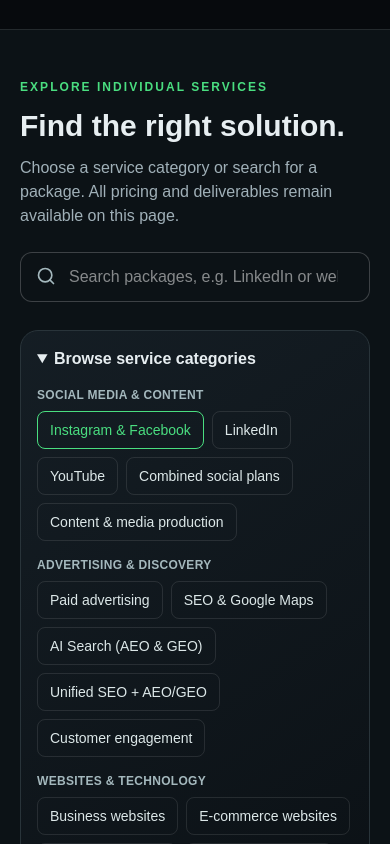
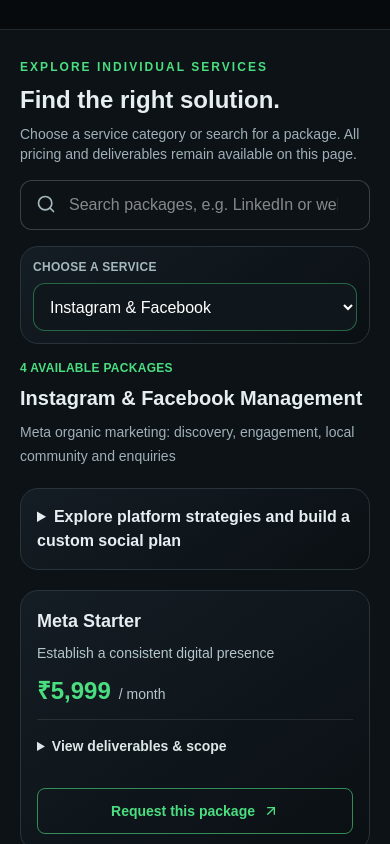
Before and after one commit to manishsirgg/infinitygrowthtech, a Next.js app: page /packages in a window 390 px wide. Shown: the part 2600-3444 px from the top of the page. Built offline with nearby package versions, Linux system fonts and the light colour scheme.

Commit message:
Use mobile category dropdown, compact cards and expandable details

```diff
--- a/src/components/package-catalogue.tsx
+++ b/src/components/package-catalogue.tsx
@@ -37,8 +37,9 @@ export function PackageDetails({ group, initialPackage }: { group: PackageGroup;
   const selectedFilter = filters.find(f => f.title === filter);
   const visiblePackages = selectedFilter ? group.packages.filter(p => selectedFilter.names.includes(p.title)) : group.packages;
   return <div>
-        {filters.length > 0 && <div className="mt-5 flex flex-wrap gap-2" role="group" aria-label="Filter service packages">
-          {filters.map(f => <button key={f.title} type="button" aria-pressed={filter === f.title} onClick={()=>setFilter(f.title)} className={`rounded-lg border px-3 py-2 text-sm font-semibold focus-visible:outline focus-visible:outline-2 focus-visible:outline-[#4ade80] ${filter===f.title?'border-[#4ade80] bg-[#4ade80]/10 text-[#4ade80]':'border-white/20 text-[#dce7e8] hover:border-[#4ade80]'}`}>{f.title}</button>)}
+        {filters.length > 0 && <div className="mt-4">
+          <label className="block text-xs font-semibold text-[#a4b8bd] sm:hidden">Service type<select aria-label="Service type" value={filter} onChange={e=>setFilter(e.target.value)} className="mt-2 min-h-12 w-full rounded-xl border border-white/20 bg-[#10171c] px-3 text-base text-white">{filters.map(f=><option key={f.title}>{f.title}</option>)}</select></label>
+          <div className="hidden flex-wrap gap-2 sm:flex" role="group" aria-label="Filter service packages">{filters.map(f=><button key={f.title} type="button" aria-pressed={filter===f.title} onClick={()=>setFilter(f.title)} className={`rounded-lg border px-3 py-2 text-sm font-semibold ${filter===f.title?'border-[#4ade80] bg-[#4ade80]/10 text-[#4ade80]':'border-white/20 text-[#dce7e8]'}`}>{f.title}</button>)}</div>
         </div>}
         {group.id === 'unified-search' && <div className="mt-5 panel p-5"><h4 className="font-bold">One search strategy, two complementary capabilities.</h4><p className="muted mt-2 text-sm leading-7">Combine organic website optimisation with sampled AI visibility monitoring. Subscription fees are monthly; weekly and daily refer only to the AI data refresh frequency. AI service activation is subject to onboarding.</p><div className="mt-3 flex flex-wrap gap-3"><a href="#seo-discovery" className="text-sm font-semibold text-[#4ade80]">Compare standalone SEO</a><a href="#ai-search-visibility" className="text-sm font-semibold text-[#4ade80]">Compare AI visibility plans</a></div></div>}
         {group.id === 'crm-automation' && <details className="mt-5 panel p-5"><summary className="cursor-pointer font-semibold">Standard integrations or custom software?</summary><p className="muted mt-3 text-sm leading-7">These packages configure and connect existing tools. Custom-built CRM systems, databases, applications and SaaS products are separately scoped under Web Applications &amp; SaaS. Software subscriptions, AI usage and messaging costs are not included.</p><a href="#web-applications" className="mt-3 inline-block text-sm font-semibold text-[#4ade80]">Explore custom software packages</a></details>}
@@ -62,18 +63,20 @@ export function PackageDetails({ group, initialPackage }: { group: PackageGroup;
           </div>
           <SocialPackageSelector />
         </div></details>}
-        {group.id === 'video-youtube' ? <ProductionPackageBrowser packages={group.packages} /> : <div className="mt-5 grid gap-4 sm:grid-cols-2">
-          {visiblePackages.map((pkg) => <article key={pkg.title} className="panel flex min-w-0 flex-col p-5">
+        {group.id === 'video-youtube' ? <ProductionPackageBrowser packages={group.packages} initialPackage={initialPackage} /> : <div className="mt-5 grid gap-4 sm:grid-cols-2">
+          {visiblePackages.map((pkg) => <article key={pkg.title} className="panel flex min-w-0 flex-col p-4 sm:p-5">
             <div className="flex-1">
-              <h3 className="text-xl font-bold">{pkg.title}</h3>
+              <h3 className="text-lg font-bold sm:text-xl">{pkg.title}</h3>
               <p className="mt-2 text-sm text-[#b3c6c8]">{pkg.description}</p>
-              <p className="mt-4 break-words text-2xl font-black text-[#4ade80]">{pkg.price}{!pkg.price.startsWith("Custom") && <span className="ml-2 text-sm font-medium text-[#b4c5c9]">/ {pkg.unit}</span>}</p>
-              <ul className="mt-4 space-y-2 border-t border-white/10 pt-4">
+              <p className="mt-3 break-words text-2xl font-black text-[#4ade80]">{pkg.price}{!pkg.price.startsWith("Custom") && <span className="ml-2 text-sm font-medium text-[#b4c5c9]">/ {pkg.unit}</span>}</p>
+              <details className="mt-3 border-t border-white/10 pt-2 lg:hidden" open={initialPackage === pkg.title ? true : undefined}><summary className="cursor-pointer py-2 text-sm font-semibold text-[#dce7e8]">View deliverables &amp; scope</summary>              <ul className="mt-2 space-y-2">
                 {pkg.features.map(feature=><li key={feature} className="flex items-start gap-2 text-sm leading-6 text-[#dce7e8]"><CheckCircle2 size={17} className="mt-1 shrink-0 text-[#4ade80]" aria-hidden="true"/><span>{feature}</span></li>)}
-              </ul>
+              </ul><p className="mt-3 text-sm leading-6 text-[#a4b8bd]">{pkg.note}</p></details>
+              <div className="hidden lg:block">              <ul className="mt-4 space-y-2 border-t border-white/10 pt-4">
+                {pkg.features.map(feature=><li key={feature} className="flex items-start gap-2 text-sm leading-6 text-[#dce7e8]"><CheckCircle2 size={17} className="mt-1 shrink-0 text-[#4ade80]" aria-hidden="true"/><span>{feature}</span></li>)}
+              </ul><p className="mt-4 border-t border-white/10 pt-4 text-xs leading-5 text-[#a4b8bd]">{pkg.note}</p></div>
             </div>
-            <div className="mt-4 border-t border-white/10 pt-4">
-              <p className="text-xs leading-5 text-[#a4b8bd]">{pkg.note}</p>
+            <div className="mt-2 sm:mt-4">
               <Link href={`/contact?subject=Package%20Consultation&package=${slugify(pkg.title)}`} className="mt-4 inline-flex w-full items-center justify-center gap-2 rounded-lg border border-[#4ade80]/60 px-4 py-3 text-sm font-semibold text-[#4ade80] transition-colors hover:bg-[#4ade80]/10">Request this package <ArrowUpRight size={16} aria-hidden="true"/></Link>
             </div>
           </article>)}
@@ -117,27 +120,30 @@ export function PackageCatalogue() {
   // The catalogue is static.
   // eslint-disable-next-line react-hooks/exhaustive-deps
   }, []);
-  const pick = (id: string, packageTitle?: string) => { setActive(id); setQuery(''); setInitialPackage(packageTitle); window.history.replaceState(null, '', '#' + id); };
+  const pick = (id: string, packageTitle?: string) => { setActive(id); setQuery(''); setInitialPackage(packageTitle); window.history.replaceState(null, '', '#' + id); requestAnimationFrame(()=>{if(window.matchMedia('(max-width: 1023px)').matches) document.getElementById('catalogue-results')?.scrollIntoView({block:'start'});}); };
   const group = groups.find(g => g.id === active) ?? groups[0];
   const term = query.trim().toLowerCase();
   const matches = term ? groups.flatMap(g => g.packages.filter(p => [g.title,p.title,p.description,...p.features].join(' ').toLowerCase().includes(term)).map(p => ({group:g,p}))) : [];
-  return <section id="service-catalogue" className="container-shell scroll-mt-28 py-12 md:py-16">
+  return <section id="service-catalogue" className="container-shell scroll-mt-28 py-7 md:py-16">
     <p className="eyebrow">Explore individual services</p>
-    <h2 className="mt-3 text-3xl font-extrabold md:text-4xl">Find the right solution.</h2>
-    <p className="muted mt-3 max-w-2xl">Choose a service category or search for a package. All pricing and deliverables remain available on this page.</p>
-    <div className="relative mt-6 max-w-xl">
+    <h2 className="mt-2 text-2xl font-extrabold md:text-4xl">Find the right solution.</h2>
+    <p className="muted mt-2 max-w-2xl text-sm md:text-base">Choose a service category or search for a package. All pricing and deliverables remain available on this page.</p>
+    <div className="relative mt-4 max-w-xl">
       <Search className="absolute left-4 top-3.5 text-[#a4b8bd]" size={20} aria-hidden="true"/>
-      <input aria-label="Search individual packages" type="search" value={query} onChange={e=>setQuery(e.target.value)} placeholder="Search packages, e.g. LinkedIn or website" className="w-full rounded-xl border border-white/20 bg-[#0c1216] py-3 pl-12 pr-4 text-white focus-visible:outline focus-visible:outline-2 focus-visible:outline-[#4ade80]"/>
+      <input aria-label="Search individual packages" type="search" value={query} onChange={e=>setQuery(e.target.value)} placeholder="Search packages, e.g. LinkedIn or website" className="w-full rounded-xl border border-white/20 bg-[#0c1216] py-3 pl-12 pr-4 text-base text-white focus-visible:outline focus-visible:outline-2 focus-visible:outline-[#4ade80]"/>
     </div>
-    <div className="mt-7 grid items-start gap-6 lg:grid-cols-[240px_minmax(0,1fr)]">
-      <nav aria-label="Individual service categories" className="panel p-4">
-        <details className="lg:hidden" open><summary className="cursor-pointer font-bold">Browse service categories</summary>
-          <div className="mt-4">{families.map(f=><div key={f.title} className="mb-4"><p className="mb-2 text-xs font-bold uppercase tracking-wide text-[#a4b8bd]">{f.title}</p><div className="flex flex-wrap gap-2">{f.ids.map(id=><button key={id} type="button" aria-pressed={!term && active===id} onClick={()=>pick(id)} className={`rounded-lg border px-3 py-2 text-left text-sm ${!term && active===id?'border-[#4ade80] text-[#4ade80]':'border-white/10 text-[#dce7e8]'}`}>{shortNames[id]}</button>)}</div></div>)}</div>
-        </details>
+    <div className="mt-4 grid min-w-0 items-start gap-4 lg:mt-7 lg:gap-6 lg:grid-cols-[240px_minmax(0,1fr)]">
+      <nav aria-label="Individual service categories" className="panel p-3 lg:p-4">
+        <div className="lg:hidden">
+          <label htmlFor="mobile-service-category" className="mb-2 block text-xs font-semibold uppercase tracking-wide text-[#a4b8bd]">Choose a service</label>
+          <select id="mobile-service-category" value={active} onChange={e=>pick(e.target.value)} className="min-h-12 w-full rounded-xl border border-[#4ade80]/40 bg-[#10171c] px-3 py-3 text-base text-white">
+            {families.map(f=><optgroup key={f.title} label={f.title}>{f.ids.map(id=><option key={id} value={id}>{shortNames[id]}</option>)}</optgroup>)}
+          </select>
+        </div>
         <div className="hidden lg:block">{families.map(f=><div key={f.title} className="mb-5 last:mb-0"><p className="mb-2 px-2 text-xs font-bold uppercase tracking-wide text-[#a4b8bd]">{f.title}</p>{f.ids.map(id=><button key={id} type="button" aria-pressed={!term && active===id} onClick={()=>pick(id)} className={`mb-1 block w-full rounded-lg px-3 py-2.5 text-left text-sm transition-colors ${!term && active===id?'bg-[#4ade80]/10 font-semibold text-[#4ade80]':'text-[#dce7e8] hover:bg-white/5'}`}>{shortNames[id]}</button>)}</div>)}</div>
       </nav>
-      <div className="min-w-0" aria-live="polite">
-        {term ? <div><h3 className="text-xl font-bold">{matches.length} matching packages</h3><div className="mt-4 grid gap-3 sm:grid-cols-2">{matches.map(({group:g,p})=><button key={g.id+p.title} type="button" onClick={()=>pick(g.id,p.title)} className="panel p-4 text-left hover:border-[#4ade80]"><span className="block text-xs text-[#a4b8bd]">{shortNames[g.id]}</span><span className="mt-1 block font-bold">{p.title}</span><span className="mt-2 block font-semibold text-[#4ade80]">{p.price}{!p.price.startsWith('Custom')?' / '+p.unit:''}</span><span className="mt-2 block text-xs text-[#a4b8bd]">View category and full details</span></button>)}</div>{!matches.length && <p className="muted mt-4">No matches. Try another service or clear your search.</p>}</div> : <section id={group.id} className="scroll-mt-28" key={group.id}><p className="text-xs font-semibold uppercase tracking-wide text-[#4ade80]">{group.packages.length} available packages</p><h3 className="mt-2 text-2xl font-extrabold md:text-3xl">{group.title}</h3><p className="muted mt-2 leading-7">{group.subtitle}</p><PackageDetails key={group.id + (initialPackage ?? '')} group={group} initialPackage={initialPackage}/></section>}
+      <div id="catalogue-results" className="min-w-0 scroll-mt-28" aria-live="polite">
+        {term ? <div><h3 className="text-xl font-bold">{matches.length} matching packages</h3><div className="mt-4 grid gap-3 sm:grid-cols-2">{matches.map(({group:g,p})=><button key={g.id+p.title} type="button" onClick={()=>pick(g.id,p.title)} className="panel p-3 text-left hover:border-[#4ade80]"><span className="block text-xs text-[#a4b8bd]">{shortNames[g.id]}</span><span className="mt-1 block font-bold">{p.title}</span><span className="mt-2 block font-semibold text-[#4ade80]">{p.price}{!p.price.startsWith('Custom')?' / '+p.unit:''}</span><span className="mt-2 block text-xs text-[#a4b8bd]">View category and full details</span></button>)}</div>{!matches.length && <p className="muted mt-4">No matches. Try another service or clear your search.</p>}</div> : <section id={group.id} className="scroll-mt-28" key={group.id}><p className="text-xs font-semibold uppercase tracking-wide text-[#4ade80]">{group.packages.length} available packages</p><h3 className="mt-2 text-xl font-extrabold md:text-3xl">{group.title}</h3><p className="muted mt-2 text-sm leading-6 md:text-base md:leading-7">{group.subtitle}</p><PackageDetails key={group.id + (initialPackage ?? '')} group={group} initialPackage={initialPackage}/></section>}
       </div>
     </div>
   </section>;
```
